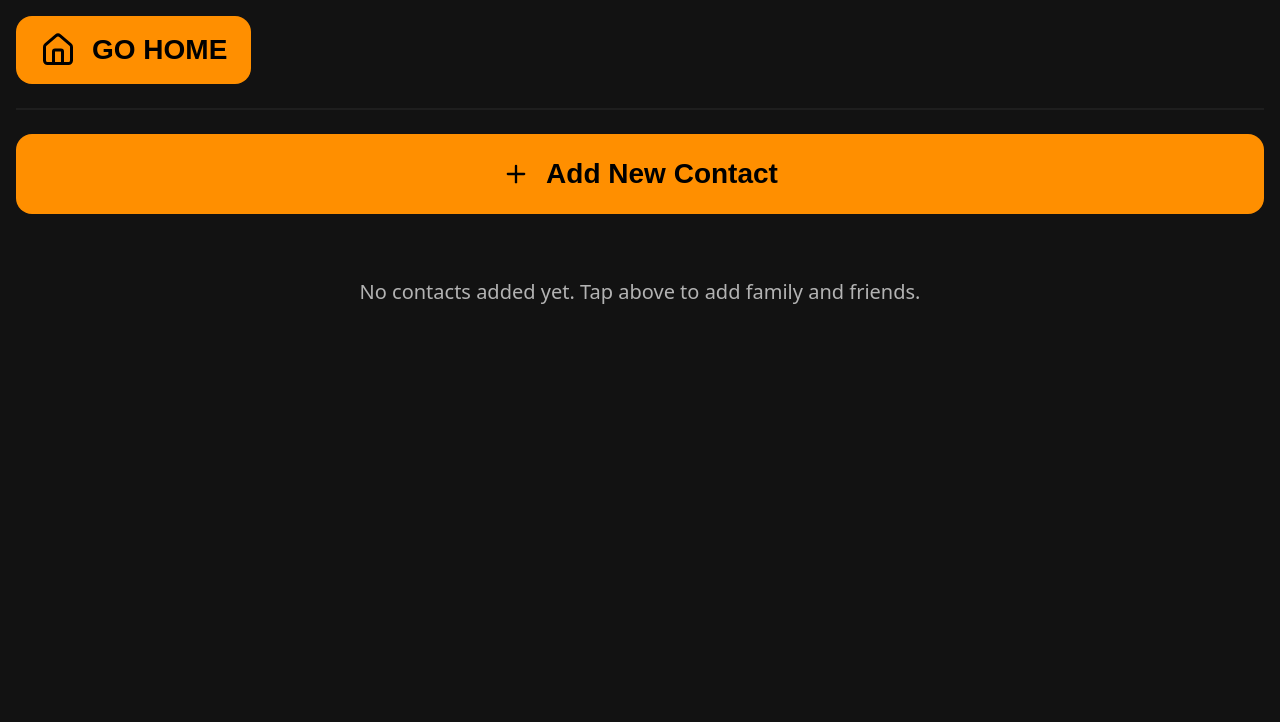
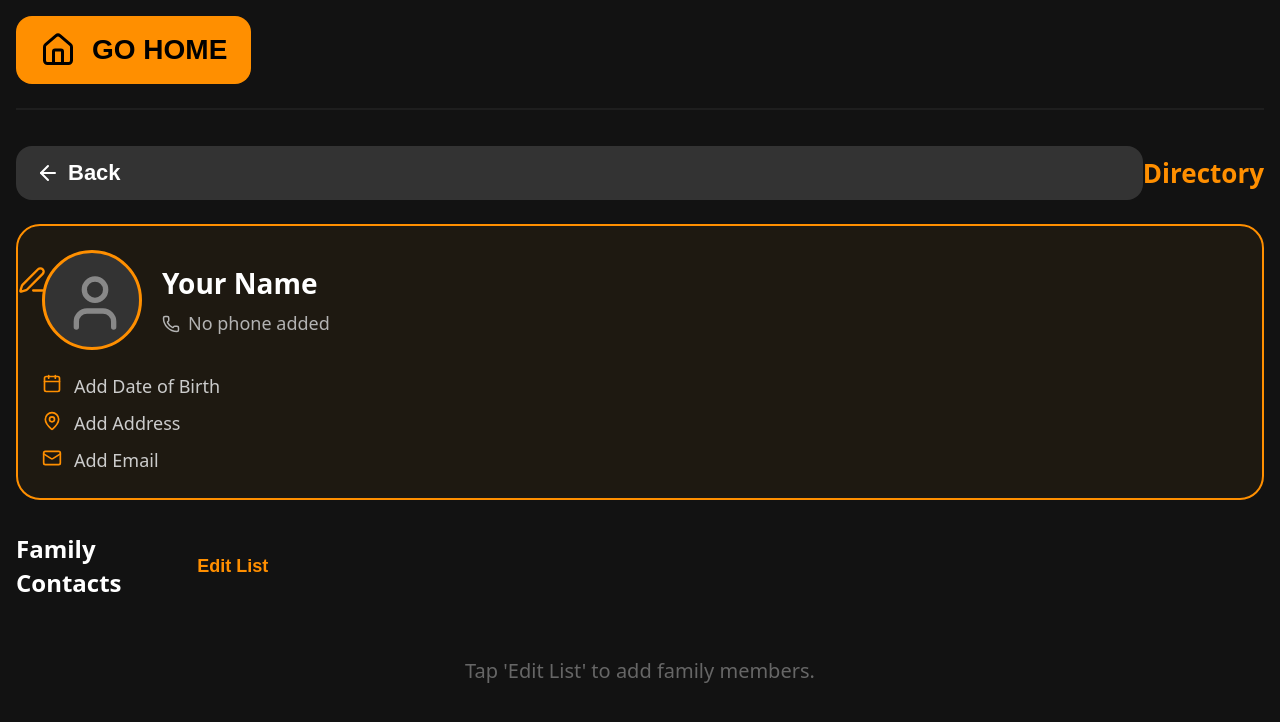
Before and after one commit to SovereigntyisPrivacy/Sovereign-Memory, a React (Vite) app: page / in a window 1280 px wide. Both pictures are taken after a click on the button "Call Family". Shown: the top 722 px of the page. Built offline with nearby package versions, Linux system fonts and the light colour scheme.

Commit message:
Feat: Add App Owner Profile to Call Directory

```diff
--- a/src/FamilyDirectory.jsx
+++ b/src/FamilyDirectory.jsx
@@ -1,141 +1,176 @@
-import { useState, useEffect } from 'react';
-import { Phone, Plus, Trash2, ArrowLeft, Camera, User } from 'lucide-react';
+import { useState, useEffect, useRef } from 'react';
+import { ArrowLeft, Phone, User, MapPin, Calendar, Mail, Edit3, Save, Camera, Plus, Trash2, HeartPulse, FileText } from 'lucide-react';
 
-export default function FamilyDirectory() {
+export default function FamilyDirectory({ goHome }) {
+  const [profile, setProfile] = useState({ photo: '', name: '', address: '', dob: '', email: '', phone: '', notes: '' });
+  const [isEditingProfile, setIsEditingProfile] = useState(false);
+
   const [contacts, setContacts] = useState([]);
-  const [view, setView] = useState('list');
-  const [newContact, setNewContact] = useState({ name: '', relationship: '', phone: '', photo: '' });
+  const [isEditingContacts, setIsEditingContacts] = useState(false);
+  const fileInputRef = useRef(null);
 
   useEffect(() => {
-    const saved = localStorage.getItem('sovereign_contacts');
-    if (saved) setContacts(JSON.parse(saved));
+    const savedProfile = localStorage.getItem('sovereign_owner_profile');
+    if (savedProfile) setProfile(JSON.parse(savedProfile));
+
+    const savedContacts = localStorage.getItem('sovereign_family_contacts');
+    if (savedContacts) setContacts(JSON.parse(savedContacts));
   }, []);
 
-  const saveContacts = (updated) => {
-    localStorage.setItem('sovereign_contacts', JSON.stringify(updated));
-    setContacts(updated);
+  const saveProfile = (newProfile) => {
+    localStorage.setItem('sovereign_owner_profile', JSON.stringify(newProfile));
+    setProfile(newProfile);
   };
 
-  const deleteContact = (id) => {
-    const updated = contacts.filter(c => c.id !== id);
-    saveContacts(updated);
+  const saveContacts = (newContacts) => {
+    localStorage.setItem('sovereign_family_contacts', JSON.stringify(newContacts));
+    setContacts(newContacts);
   };
 
-  // Converts the chosen image into an offline-friendly format
-  const handlePhotoUpload = (e) => {
+  const handleImageUpload = (e) => {
     const file = e.target.files[0];
     if (file) {
       const reader = new FileReader();
       reader.onloadend = () => {
-        setNewContact({ ...newContact, photo: reader.result });
+        saveProfile({ ...profile, photo: reader.result });
       };
       reader.readAsDataURL(file);
     }
   };
 
-  if (view === 'add') {
+  const renderProfile = () => {
+    if (isEditingProfile) {
       return (
-      <div style={{ display: 'flex', flexDirection: 'column', height: '100%', paddingBottom: '24px' }}>
-        <div style={{ display: 'flex', justifyContent: 'space-between', alignItems: 'center', marginBottom: '24px' }}>
-          <button onClick={() => setView('list')} style={{ width: 'auto', padding: '12px 24px', backgroundColor: '#333' }}>
-            <ArrowLeft size={28} /> Cancel
-          </button>
-          <h2>Add Contact</h2>
+        <div style={{ backgroundColor: 'var(--surface)', padding: '24px', borderRadius: '24px', border: '2px solid var(--accent)', marginBottom: '32px' }}>
+          <h2 style={{ color: 'var(--accent)', marginBottom: '20px', textAlign: 'center' }}>Edit My Details</h2>
+
+          <div style={{ display: 'flex', flexDirection: 'column', alignItems: 'center', marginBottom: '24px' }}>
+            <div onClick={() => fileInputRef.current.click()} style={{ width: '120px', height: '120px', borderRadius: '50%', backgroundColor: '#333', display: 'flex', justifyContent: 'center', alignItems: 'center', overflow: 'hidden', border: '4px solid var(--accent)', marginBottom: '12px' }}>
+              {profile.photo ? <img src={profile.photo} alt="Profile" style={{ width: '100%', height: '100%', objectFit: 'cover' }} /> : <Camera size={48} color="#888" />}
+            </div>
+            <input type="file" accept="image/*" ref={fileInputRef} onChange={handleImageUpload} style={{ display: 'none' }} />
+            <span style={{ color: 'var(--text-muted)', fontSize: '16px' }}>Tap circle to change photo</span>
           </div>
 
-        <div style={{ display: 'flex', flexDirection: 'column', gap: '16px', flexGrow: 1, overflowY: 'auto' }}>
+          <div style={{ display: 'flex', flexDirection: 'column', gap: '16px' }}>
+            <input value={profile.name} onChange={e => saveProfile({...profile, name: e.target.value})} placeholder="Full Name" style={{ padding: '16px', fontSize: '20px', borderRadius: '12px', backgroundColor: '#222', color: '#FFF', border: '1px solid #555' }} />
+            <input value={profile.phone} onChange={e => saveProfile({...profile, phone: e.target.value})} placeholder="Phone Number" style={{ padding: '16px', fontSize: '20px', borderRadius: '12px', backgroundColor: '#222', color: '#FFF', border: '1px solid #555' }} />
+            <input value={profile.dob} onChange={e => saveProfile({...profile, dob: e.target.value})} placeholder="Date of Birth (MM/DD/YYYY)" style={{ padding: '16px', fontSize: '20px', borderRadius: '12px', backgroundColor: '#222', color: '#FFF', border: '1px solid #555' }} />
+            <input value={profile.email} onChange={e => saveProfile({...profile, email: e.target.value})} placeholder="Email Address" style={{ padding: '16px', fontSize: '20px', borderRadius: '12px', backgroundColor: '#222', color: '#FFF', border: '1px solid #555' }} />
+            <textarea value={profile.address} onChange={e => saveProfile({...profile, address: e.target.value})} placeholder="Home Address" style={{ padding: '16px', fontSize: '20px', borderRadius: '12px', backgroundColor: '#222', color: '#FFF', border: '1px solid #555', minHeight: '80px', resize: 'none' }} />
+            <textarea value={profile.notes} onChange={e => saveProfile({...profile, notes: e.target.value})} placeholder="Medical Notes, Allergies, or ICE Info..." style={{ padding: '16px', fontSize: '20px', borderRadius: '12px', backgroundColor: '#222', color: '#FFF', border: '1px solid #555', minHeight: '120px', resize: 'none' }} />
+          </div>
 
-          <label style={{ display: 'flex', flexDirection: 'column', alignItems: 'center', justifyContent: 'center', height: '250px', backgroundColor: '#222', border: '4px dashed #555', borderRadius: '24px', cursor: 'pointer', overflow: 'hidden' }}>
-            {newContact.photo ? (
-              <img src={newContact.photo} alt="Preview" style={{ width: '100%', height: '100%', objectFit: 'cover' }} />
-            ) : (
-              <>
-                <Camera size={64} color="var(--accent)" style={{ marginBottom: '16px' }} />
-                <span style={{ fontSize: '24px', color: 'var(--text-muted)' }}>Tap to add photo</span>
-              </>
-            )}
-            <input type="file" accept="image/*" onChange={handlePhotoUpload} style={{ display: 'none' }} />
-          </label>
-
-          <input
-            type="text" placeholder="Name (e.g., Will)"
-            value={newContact.name} onChange={(e) => setNewContact({...newContact, name: e.target.value})}
-            style={{ padding: '24px', fontSize: '24px', borderRadius: '16px', backgroundColor: 'var(--surface)', color: '#FFF', border: '2px solid #555' }}
-          />
-          <input
-            type="text" placeholder="Relationship (e.g., Friend of 5 years)"
-            value={newContact.relationship} onChange={(e) => setNewContact({...newContact, relationship: e.target.value})}
-            style={{ padding: '24px', fontSize: '24px', borderRadius: '16px', backgroundColor: 'var(--surface)', color: '#FFF', border: '2px solid #555' }}
-          />
-          <input
-            type="tel" placeholder="Phone Number"
-            value={newContact.phone} onChange={(e) => setNewContact({...newContact, phone: e.target.value})}
-            style={{ padding: '24px', fontSize: '24px', borderRadius: '16px', backgroundColor: 'var(--surface)', color: '#FFF', border: '2px solid #555' }}
-          />
-
-          <button
-            className="primary-btn"
-            onClick={() => {
-              if (newContact.name && newContact.phone) {
-                saveContacts([...contacts, { ...newContact, id: Date.now() }]);
-                setNewContact({ name: '', relationship: '', phone: '', photo: '' });
-                setView('list');
-              }
-            }}
-            style={{ marginTop: 'auto', padding: '24px', justifyContent: 'center' }}
-          >
-            Save Contact
+          <button onClick={() => setIsEditingProfile(false)} style={{ width: '100%', marginTop: '24px', backgroundColor: 'var(--accent)', color: '#000', padding: '16px', borderRadius: '16px', fontSize: '22px', fontWeight: 'bold', border: 'none', display: 'flex', justifyContent: 'center', gap: '12px' }}>
+            <Save size={28} /> Save Details
           </button>
-        </div>
         </div>
       );
     }
 
     return (
-    <div style={{ display: 'flex', flexDirection: 'column', height: '100%', paddingBottom: '24px' }}>
-      <button className="primary-btn" onClick={() => setView('add')} style={{ marginBottom: '24px', justifyContent: 'center' }}>
-        <Plus size={28} /> Add New Contact
+      <div style={{ backgroundColor: 'rgba(255, 149, 0, 0.05)', padding: '24px', borderRadius: '24px', border: '2px solid var(--accent)', marginBottom: '32px', position: 'relative' }}>
+        <button onClick={() => setIsEditingProfile(true)} style={{ position: 'absolute', top: '16px', right: '16px', backgroundColor: 'transparent', border: 'none', color: 'var(--accent)' }}>
+          <Edit3 size={28} />
         </button>
 
-      {contacts.length === 0 ? (
-        <div style={{ textAlign: 'center', padding: '40px', color: 'var(--text-muted)', fontSize: '20px' }}>
-          No contacts added yet. Tap above to add family and friends.
+        <div style={{ display: 'flex', alignItems: 'center', gap: '20px', marginBottom: '24px' }}>
+          <div style={{ width: '100px', height: '100px', borderRadius: '50%', backgroundColor: '#333', border: '3px solid var(--accent)', overflow: 'hidden', flexShrink: 0 }}>
+             {profile.photo ? <img src={profile.photo} alt="Profile" style={{ width: '100%', height: '100%', objectFit: 'cover' }} /> : <User size={64} color="#888" style={{ margin: '18px' }} />}
           </div>
-      ) : (
-        <div style={{ display: 'flex', flexDirection: 'column', gap: '24px', overflowY: 'auto' }}>
-          {contacts.map((contact) => (
-            <div key={contact.id} style={{ backgroundColor: 'var(--surface)', border: '4px solid #444', borderRadius: '24px', overflow: 'hidden', display: 'flex', flexDirection: 'column' }}>
+          <div>
+            <h2 style={{ color: '#FFF', fontSize: '28px', margin: '0 0 8px 0' }}>{profile.name || "Your Name"}</h2>
+            <div style={{ color: 'var(--text-muted)', fontSize: '18px', display: 'flex', alignItems: 'center', gap: '8px' }}><Phone size={18} /> {profile.phone || "No phone added"}</div>
+          </div>
+        </div>
 
-              {contact.photo ? (
-                <img src={contact.photo} alt={contact.name} style={{ width: '100%', height: '350px', objectFit: 'cover' }} />
-              ) : (
-                <div style={{ width: '100%', height: '250px', backgroundColor: '#222', display: 'flex', justifyContent: 'center', alignItems: 'center' }}>
-                  <User size={80} color="#555" />
+        <div style={{ display: 'flex', flexDirection: 'column', gap: '12px' }}>
+          <div style={{ display: 'flex', gap: '12px', color: '#CCC', fontSize: '18px' }}><Calendar size={20} color="var(--accent)" /> {profile.dob || "Add Date of Birth"}</div>
+          <div style={{ display: 'flex', gap: '12px', color: '#CCC', fontSize: '18px' }}><MapPin size={20} color="var(--accent)" /> {profile.address || "Add Address"}</div>
+          <div style={{ display: 'flex', gap: '12px', color: '#CCC', fontSize: '18px' }}><Mail size={20} color="var(--accent)" /> {profile.email || "Add Email"}</div>
+
+          {profile.notes && (
+            <div style={{ marginTop: '12px', backgroundColor: '#222', padding: '16px', borderRadius: '12px', borderLeft: '4px solid var(--error)' }}>
+              <div style={{ display: 'flex', gap: '8px', color: 'var(--error)', fontWeight: 'bold', marginBottom: '8px' }}><HeartPulse size={20} /> Medical / Extra Notes</div>
+              <p style={{ color: '#FFF', margin: 0, fontSize: '18px', lineHeight: '1.4' }}>{profile.notes}</p>
             </div>
           )}
+        </div>
+      </div>
+    );
+  };
 
-              <div style={{ padding: '24px' }}>
-                <div style={{ display: 'flex', justifyContent: 'space-between', alignItems: 'flex-start', marginBottom: '24px' }}>
-                  <div>
-                    <h2 style={{ fontSize: '40px', color: 'var(--accent)', margin: '0 0 8px 0' }}>{contact.name}</h2>
-                    <p style={{ fontSize: '24px', color: 'var(--text-muted)', margin: 0 }}>{contact.relationship}</p>
+  const addContact = () => {
+    saveContacts([...contacts, { id: Date.now(), name: '', phone: '', relation: '' }]);
+    setIsEditingContacts(true);
+  };
+
+  const updateContact = (id, field, value) => {
+    saveContacts(contacts.map(c => c.id === id ? { ...c, [field]: value } : c));
+  };
+
+  const deleteContact = (id) => {
+    saveContacts(contacts.filter(c => c.id !== id));
+  };
+
+  return (
+    <div style={{ display: 'flex', flexDirection: 'column', height: '100%', paddingBottom: '24px', paddingTop: '12px', overflowY: 'auto' }}>
+
+      <div style={{ display: 'flex', justifyContent: 'space-between', alignItems: 'center', marginBottom: '24px' }}>
+        <button onClick={goHome} style={{ display: 'flex', alignItems: 'center', gap: '8px', backgroundColor: '#333', padding: '14px 20px', borderRadius: '16px', color: '#FFF', fontSize: '22px', fontWeight: 'bold', border: 'none' }}>
+          <ArrowLeft size={24} /> Back
+        </button>
+        <h2 style={{ color: 'var(--accent)', margin: 0, fontSize: '26px' }}>Directory</h2>
       </div>
-                  <button onClick={() => deleteContact(contact.id)} style={{ padding: '12px', backgroundColor: 'transparent', border: 'none' }}>
-                    <Trash2 size={32} color="var(--error)" />
+
+      {/* 1. App Owner Personal Profile */}
+      {renderProfile()}
+
+      {/* 2. Family Call Roster */}
+      <div style={{ display: 'flex', justifyContent: 'space-between', alignItems: 'center', marginBottom: '16px' }}>
+        <h3 style={{ fontSize: '24px', color: '#FFF', margin: 0 }}>Family Contacts</h3>
+        <button onClick={() => setIsEditingContacts(!isEditingContacts)} style={{ backgroundColor: 'transparent', border: 'none', color: 'var(--accent)', fontSize: '18px' }}>
+          {isEditingContacts ? 'Done Editing' : 'Edit List'}
         </button>
       </div>
 
-                <a
-                  href={`tel:${contact.phone}`}
-                  style={{ display: 'flex', alignItems: 'center', justifyContent: 'center', gap: '16px', backgroundColor: '#2E7D32', color: '#FFF', textDecoration: 'none', padding: '24px', borderRadius: '16px', fontSize: '32px', fontWeight: 'bold' }}
-                >
-                  <Phone size={36} /> CALL NOW
+      <div style={{ display: 'flex', flexDirection: 'column', gap: '16px' }}>
+        {contacts.map((contact) => (
+          <div key={contact.id} style={{ backgroundColor: 'var(--surface)', padding: '20px', borderRadius: '20px', display: 'flex', alignItems: 'center', gap: '16px' }}>
+            {isEditingContacts ? (
+              <div style={{ display: 'flex', flexDirection: 'column', flexGrow: 1, gap: '12px' }}>
+                <input value={contact.name} onChange={(e) => updateContact(contact.id, 'name', e.target.value)} placeholder="Name" style={{ padding: '12px', fontSize: '18px', borderRadius: '8px', backgroundColor: '#222', color: '#FFF', border: '1px solid #555' }} />
+                <input value={contact.relation} onChange={(e) => updateContact(contact.id, 'relation', e.target.value)} placeholder="Relation (e.g. Son)" style={{ padding: '12px', fontSize: '18px', borderRadius: '8px', backgroundColor: '#222', color: '#FFF', border: '1px solid #555' }} />
+                <input value={contact.phone} onChange={(e) => updateContact(contact.id, 'phone', e.target.value)} placeholder="Phone Number" style={{ padding: '12px', fontSize: '18px', borderRadius: '8px', backgroundColor: '#222', color: '#FFF', border: '1px solid #555' }} />
+                <button onClick={() => deleteContact(contact.id)} style={{ backgroundColor: 'transparent', border: '2px solid var(--error)', color: 'var(--error)', padding: '12px', borderRadius: '8px', display: 'flex', justifyContent: 'center', alignItems: 'center' }}>
+                  <Trash2 size={24} /> Remove Contact
+                </button>
+              </div>
+            ) : (
+              <>
+                <div style={{ flexGrow: 1 }}>
+                  <div style={{ fontSize: '24px', fontWeight: 'bold', color: '#FFF', marginBottom: '4px' }}>{contact.name || "Unnamed"}</div>
+                  <div style={{ color: 'var(--text-muted)', fontSize: '18px' }}>{contact.relation}</div>
+                </div>
+                <a href={`tel:${contact.phone}`} style={{ backgroundColor: '#2E7D32', width: '70px', height: '70px', borderRadius: '20px', display: 'flex', justifyContent: 'center', alignItems: 'center', color: '#FFF', textDecoration: 'none', flexShrink: 0 }}>
+                  <Phone size={32} />
                 </a>
-              </div>
+              </>
+            )}
           </div>
         ))}
+
+        {isEditingContacts && (
+          <button onClick={addContact} style={{ backgroundColor: '#333', border: '2px dashed #666', color: '#FFF', padding: '20px', borderRadius: '20px', fontSize: '20px', display: 'flex', justifyContent: 'center', alignItems: 'center', gap: '12px' }}>
+            <Plus size={28} /> Add New Contact
+          </button>
+        )}
+
+        {!isEditingContacts && contacts.length === 0 && (
+          <div style={{ textAlign: 'center', padding: '40px', color: '#666', fontSize: '20px' }}>Tap 'Edit List' to add family members.</div>
+        )}
       </div>
-      )}
+
     </div>
   );
 }
```
Lines whose indentation alone changed are shown as unchanged.
